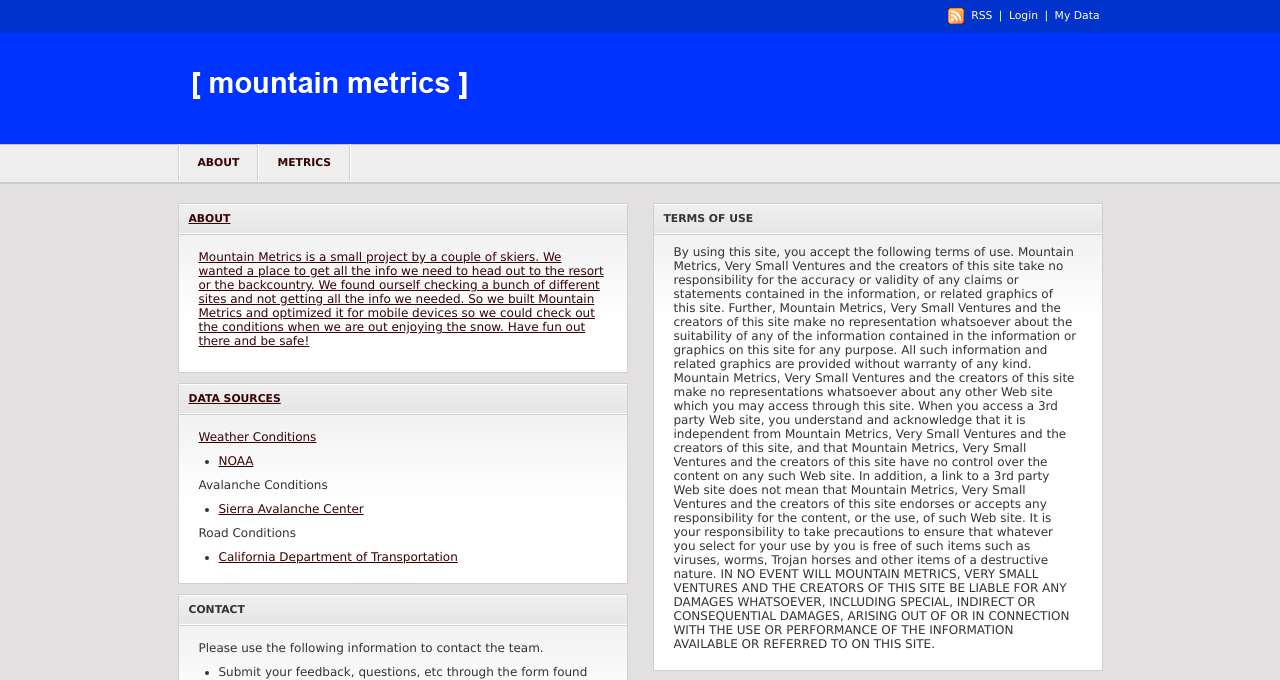
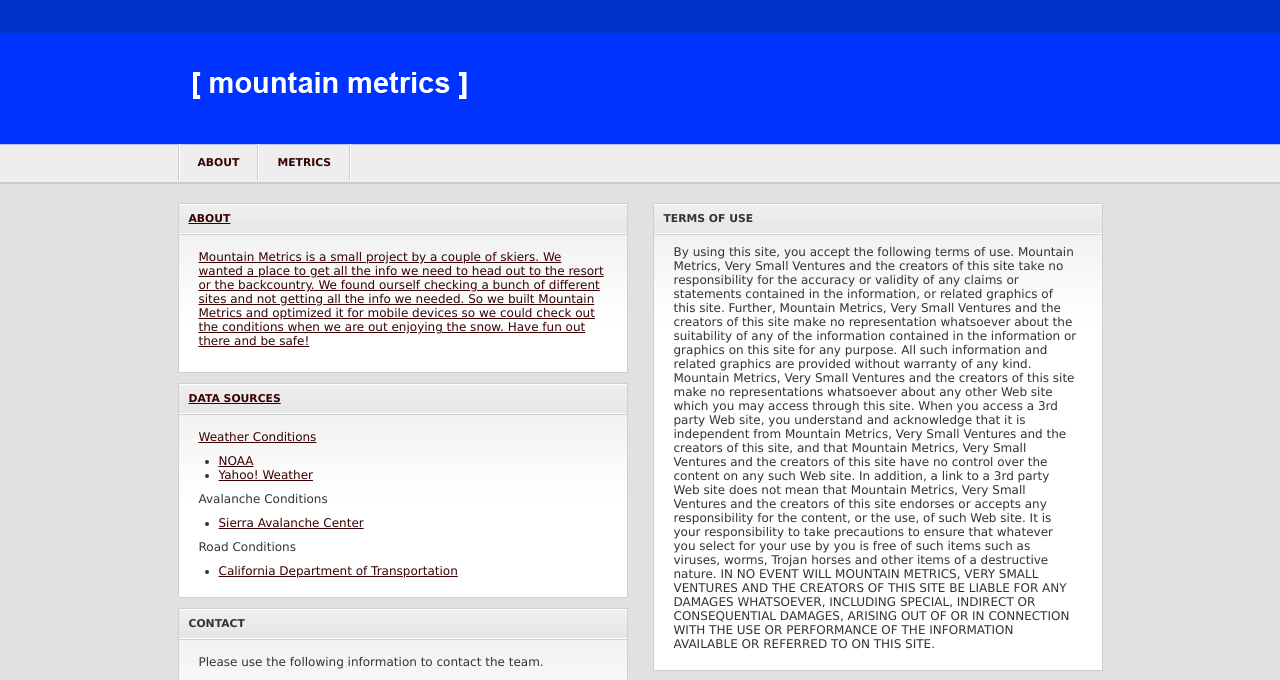
Before and after one commit to lshackleton/mountainmetrics, a Django app: template templates/about.html in a window 1280 px wide. Shown: the top 680 px of the page. Run offline with Django 3.2, Linux system fonts and the light colour scheme; the template is opened without the code that fills it, so the values that code supplies are empty.

Commit message:
small UI changes adding variables

```diff
--- a/templates/about.html
+++ b/templates/about.html
@@ -21,7 +21,8 @@
         <h2>Data Sources</h2>
         <p>Weather Conditions</p>
           <ul>
-            <li><a href="www.noaa.gov" target="_blank">NOAA</a></li>
+            <li><a href="http://noaa.gov" target="_blank">NOAA</a></li>
+            <li><a href="http://weather.yahoo.com" target="_blank">Yahoo! Weather</a></li>
           </ul>
         <p>Avalanche Conditions</p>
           <ul>
--- a/templates/base.html
+++ b/templates/base.html
@@ -20,7 +20,9 @@
 <div id="wrapper">
   <!-- BEGIN header -->
   <div id="header">
-    <p class="links"> <a href="/home">RSS</a> | <a href="/home">Login</a> | <a href="/home">My Data</a> </p>
+
+
+    <p class="links"> &nbsp; </p>
 
     <h1><a href="/home">Mountain Metrics</a></h1>
 
--- a/templates/css/style.css
+++ b/templates/css/style.css
@@ -81,7 +81,6 @@ img {
 		padding: 9px 0 10px 20px;
 		font-size: 0.9em;
 		color: #ffffff;
-		background: url(../static/images/rss.gif) no-repeat 0 8px;
 	}
 		#header .links a {
 			color: #ffffff;
--- a/templates/home.html
+++ b/templates/home.html
@@ -108,7 +108,7 @@
 
       <!-- BEGIN avalanche conditions module -->
       <div class="box">
-        <h2>Today's Avalanche Report</h2>
+        <h2>Today's Avalanche Danger: {{ avalanche_status }}</h2>
             {% if avalanche_graph_url %}
               <p><img src="{{ avalanche_graph_url }}" /></p>
             {% else %}
```
